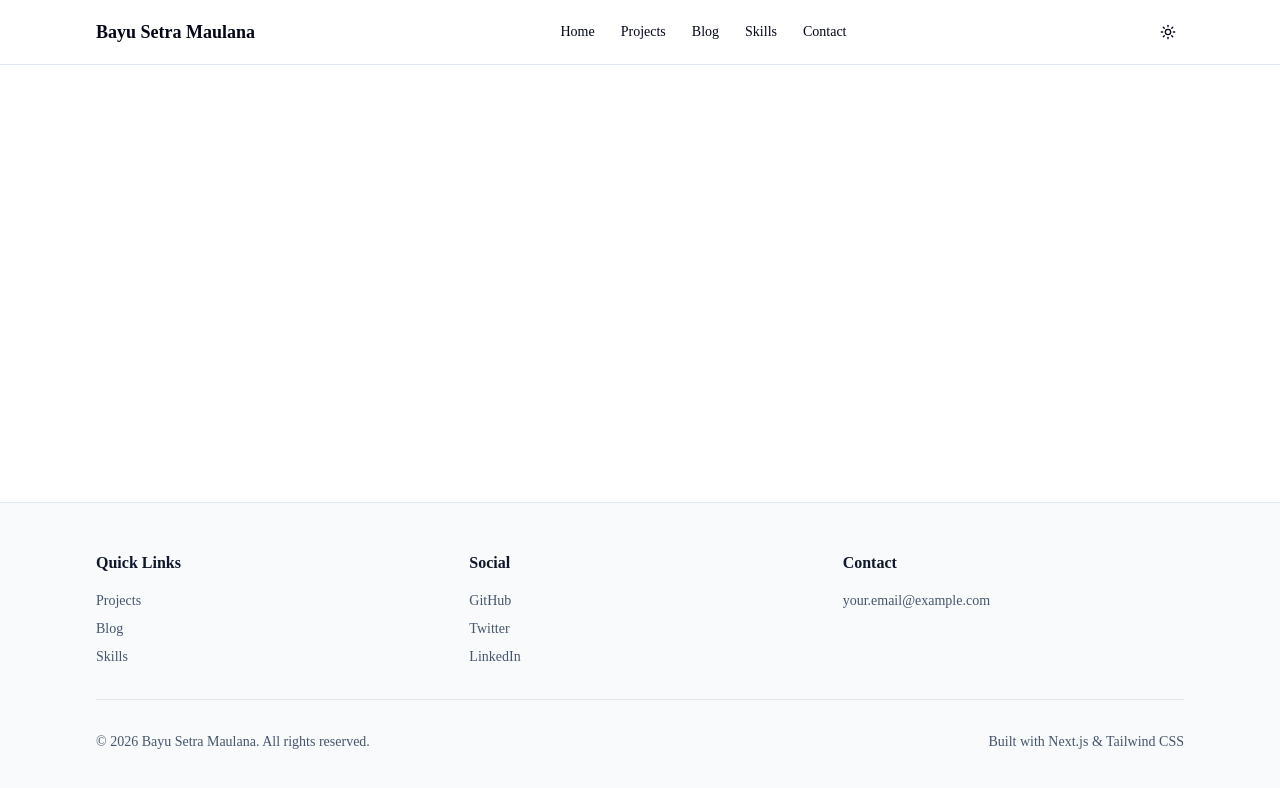
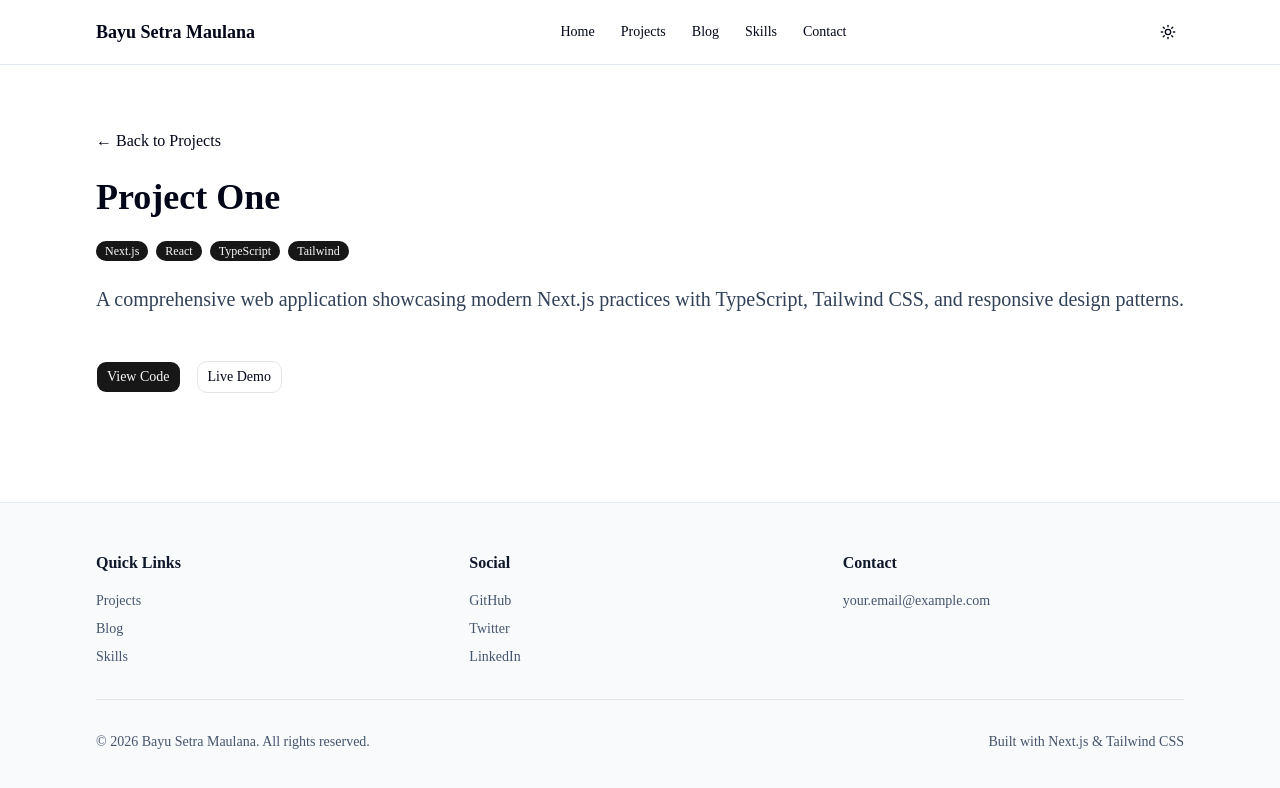
Before and after one commit to bayusm0506/my-portofolio, a Next.js app: page /projects/project-one in a window 1280 px wide. Shown: the top 788 px of the page. Built offline with nearby package versions, Linux system fonts and the light colour scheme.

Commit message:
feat: add page projects

```diff
--- a/app/projects/[slug]/page.tsx
+++ b/app/projects/[slug]/page.tsx
@@ -1,3 +1,45 @@
-export default function ProjectDetail() {
-  return <></>;
+import { Container } from '@/components/common/Container';
+import { Badge } from '@/components/ui/badge';
+import { Button } from '@/components/ui/button';
+import { projects } from '@/lib/projects';
+import Link from 'next/link';
+
+export default async function ProjectDetail({ params }: { params: Promise<{ slug: string }> }) {
+  const { slug } = await params;
+  const project = projects.find((p) => p.slug === slug);
+
+  if (!project) return <div>Project not found</div>;
+
+  return (
+    <div className="space-y-12 py-16">
+      <Container>
+        <Link href="/projects">← Back to Projects</Link>
+        <div className="space-y-6 mt-6">
+          <h1 className="text-4xl font-bold">{project.title}</h1>
+          <div className="flex flex-wrap gap-2">
+            {project.tags.map((tag) => (
+              <Badge key={tag}>{tag}</Badge>
+            ))}
+          </div>
+          <p className="text-xl text-slate-700 dark:text-slate-300">{project.longDescription}</p>
+          <div className="flex gap-4 pt-6">
+            {project.link && (
+              <Button>
+                <a href={project.link} target="_blank" rel="noopener noreferrer">
+                  View Code
+                </a>
+              </Button>
+            )}
+            {project.demo && (
+              <Button variant="outline">
+                <a href={project.demo} target="_blank" rel="noopener noreferrer">
+                  Live Demo
+                </a>
+              </Button>
+            )}
+          </div>
+        </div>
+      </Container>
+    </div>
+  );
 }
--- a/app/projects/page.tsx
+++ b/app/projects/page.tsx
@@ -1,3 +1,53 @@
+'use client';
+
+import { Container } from '@/components/common/Container';
+import { MotionCard } from '@/components/common/MotionCard';
+import { MotionContainer } from '@/components/common/MotionContainer';
+import { MotionGrid } from '@/components/common/MotionGrid';
+import { Badge } from '@/components/ui/badge';
+import { Card, CardContent, CardDescription, CardHeader, CardTitle } from '@/components/ui/card';
+import { projects } from '@/lib/projects';
+import Link from 'next/link';
+
 export default function Projects() {
-  return <></>;
+  return (
+    <div className="space-y-12 py-16">
+      <MotionContainer variant="fadeInUp">
+        <Container>
+          <div className="space-y-4">
+            <h1 className="text-4xl font-bold">Projects</h1>
+            <p className="text-lg text-slate-600 dark:text-slate-400">
+              Exploring my latest work and experiments
+            </p>
+          </div>
+        </Container>
+      </MotionContainer>
+
+      <Container>
+        <MotionGrid className="grid grid-cols-1 md:grid-cols-2 lg:grid-cols-3 gap-6">
+          {projects.map((project, index) => (
+            <MotionCard key={project.slug} delay={index * 0.1}>
+              <Link href={`/projects/${project.slug}`}>
+                <Card className="h-full hover:shadow-lg transition-shadow cursor-pointer">
+                  <CardHeader>
+                    <CardTitle>{project.title}</CardTitle>
+                    <CardDescription>{project.description}</CardDescription>
+                  </CardHeader>
+                  <CardContent className="space-y-4">
+                    <div className="flex flex-wrap gap-2">
+                      {project.tags.map((tag) => (
+                        <Badge key={tag} variant="secondary">
+                          {tag}
+                        </Badge>
+                      ))}
+                    </div>
+                  </CardContent>
+                </Card>
+              </Link>
+            </MotionCard>
+          ))}
+        </MotionGrid>
+      </Container>
+    </div>
+  );
 }
--- /dev/null
+++ b/lib/projects.ts
@@ -0,0 +1,38 @@
+export const projects = [
+  {
+    id: 1,
+    slug: 'project-one',
+    title: 'Project One',
+    description: 'A modern web application built with Next.js',
+    longDescription:
+      'A comprehensive web application showcasing modern Next.js practices with TypeScript, Tailwind CSS, and responsive design patterns.',
+    image: '/images/project-one.jpg',
+    tags: ['Next.js', 'React', 'TypeScript', 'Tailwind'],
+    link: 'https://github.com/yourusername/project-one',
+    demo: 'https://project-one-demo.com',
+  },
+  {
+    id: 2,
+    slug: 'project-two',
+    title: 'Project Two',
+    description: 'Full-stack solution with real-time features',
+    longDescription:
+      'A full-stack application built with Node.js backend and React frontend, featuring real-time data synchronization and user authentication.',
+    image: '/images/project-two.jpg',
+    tags: ['Node.js', 'React', 'PostgreSQL', 'WebSocket'],
+    link: 'https://github.com/yourusername/project-two',
+    demo: 'https://project-two-demo.com',
+  },
+  {
+    id: 3,
+    slug: 'project-three',
+    title: 'Project Three',
+    description: 'Mobile-first responsive design showcase',
+    longDescription:
+      'A mobile-first responsive web application demonstrating advanced CSS techniques and progressive enhancement principles for cross-device compatibility.',
+    image: '/images/project-three.jpg',
+    tags: ['CSS', 'JavaScript', 'Responsive', 'Mobile'],
+    link: 'https://github.com/yourusername/project-three',
+    demo: 'https://project-three-demo.com',
+  },
+];
```
